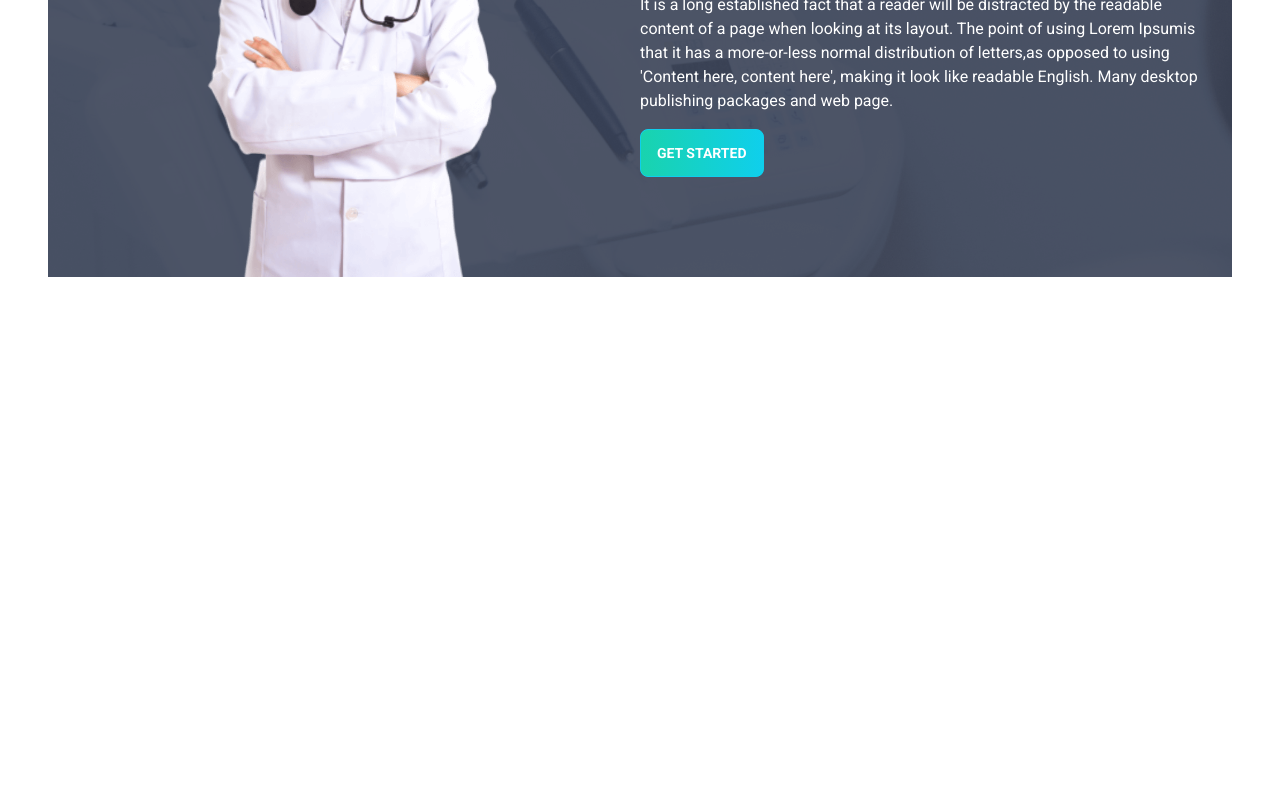
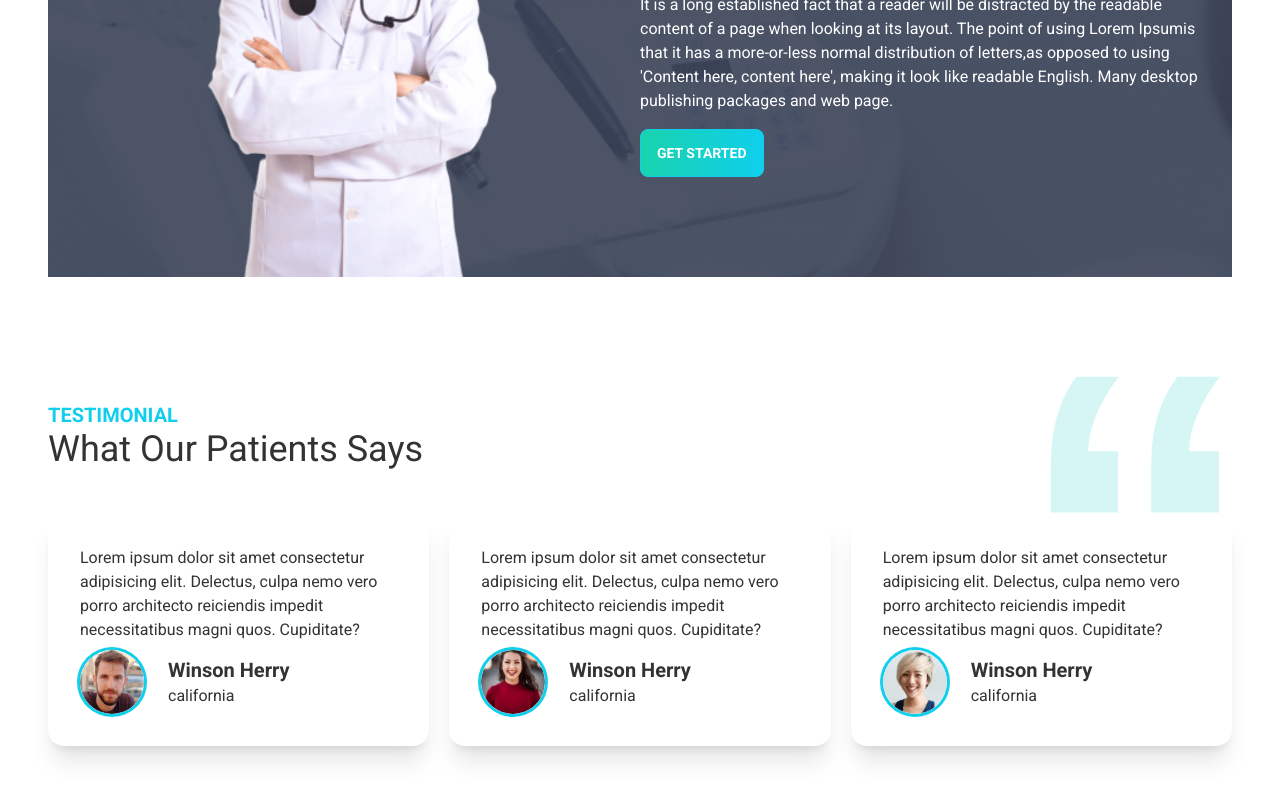
Before and after one commit to mehedih23/doctors-portal, a React (Create React App) app: page / in a window 1280 px wide. Shown: the part 2602-3402 px from the top of the page. Before the commit the page ends 2879 px from the top, so only its background shows below. Built offline with nearby package versions, Linux system fonts and the light colour scheme.

Commit message:
testimonials done

```diff
--- a/src/Pages/Home/Home.js
+++ b/src/Pages/Home/Home.js
@@ -3,6 +3,7 @@
 import Banner from './Banner'
 import DentalCare from './DentalCare'
 import Info from './Info'
+import Testimonials from './Testimonials'
 import Services from './Services'
 
 const Home = () => {
@@ -13,6 +14,7 @@
             <Services></Services>
             <DentalCare></DentalCare>
             <Appointment></Appointment>
+            <Testimonials></Testimonials>
         </div>
     )
 }
--- /dev/null
+++ b/src/Pages/Home/Review.js
@@ -0,0 +1,25 @@
+import React from 'react'
+
+const Review = ({ review }) => {
+    return (
+        <div class="card md:max-w-md bg-base-100 shadow-xl">
+            <div class="card-body">
+                <p>Lorem ipsum dolor sit amet consectetur adipisicing elit. Delectus, culpa nemo vero porro architecto reiciendis impedit necessitatibus magni quos. Cupiditate?</p>
+
+                <div className='flex items-center'>
+                    <div class="avatar">
+                        <div class="w-16 rounded-full ring ring-primary ring-offset-base-100 mr-6">
+                            <img src={review.img} alt={review.name} />
+                        </div>
+                    </div>
+                    <div>
+                        <h2 class="card-title">{review.name}</h2>
+                        <p>{review.location}</p>
+                    </div>
+                </div>
+            </div>
+        </div>
+    )
+}
+
+export default Review
--- /dev/null
+++ b/src/Pages/Home/Testimonials.js
@@ -0,0 +1,55 @@
+import React from 'react'
+import quote from '../../assets/icons/quote.svg'
+import people1 from '../../assets/images/people1.png'
+import people2 from '../../assets/images/people2.png'
+import people3 from '../../assets/images/people3.png'
+import Review from './Review'
+
+const Testimonials = () => {
+    const reviews = [
+        {
+            _id: 1,
+            name: 'Winson Herry',
+            review: '',
+            location: 'california',
+            img: people1
+        },
+        {
+            _id: 2,
+            name: 'Winson Herry',
+            review: '',
+            location: 'california',
+            img: people2
+        },
+        {
+            _id: 3,
+            name: 'Winson Herry',
+            review: '',
+            location: 'california',
+            img: people3
+        },
+    ];
+    return (
+        <section className='my-20'>
+            <div className='flex justify-between items-center'>
+                <div>
+                    <h4 className='text-primary font-bold uppercase text-xl'>Testimonial</h4>
+                    <h2 className='text-4xl'>What Our Patients Says</h2>
+                </div>
+                <div>
+                    <img className='w-24 md:w-48' src={quote} alt="quote" />
+                </div>
+            </div>
+            <div className='grid grid-cols-1 md:grid-cols-3 gap-5'>
+                {
+                    reviews.map(review => <Review
+                        key={review._id}
+                        review={review}
+                    ></Review>)
+                }
+            </div>
+        </section>
+    )
+}
+
+export default Testimonials
```
